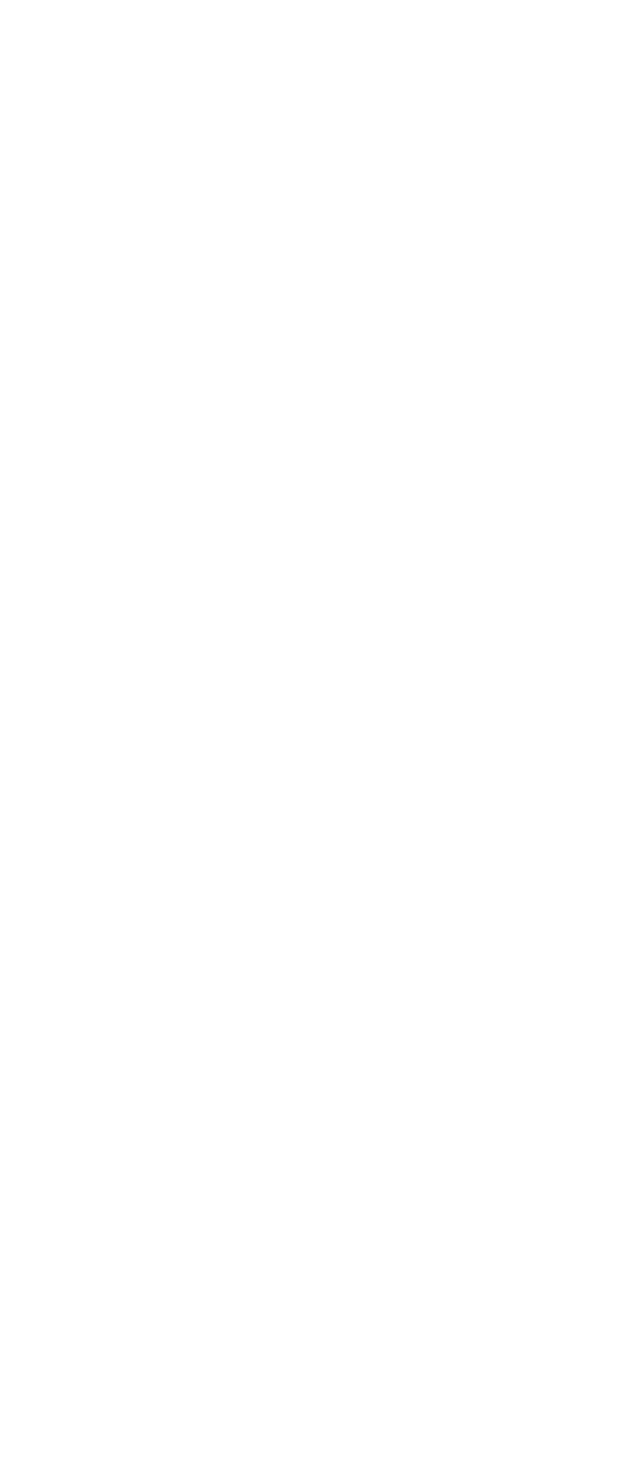
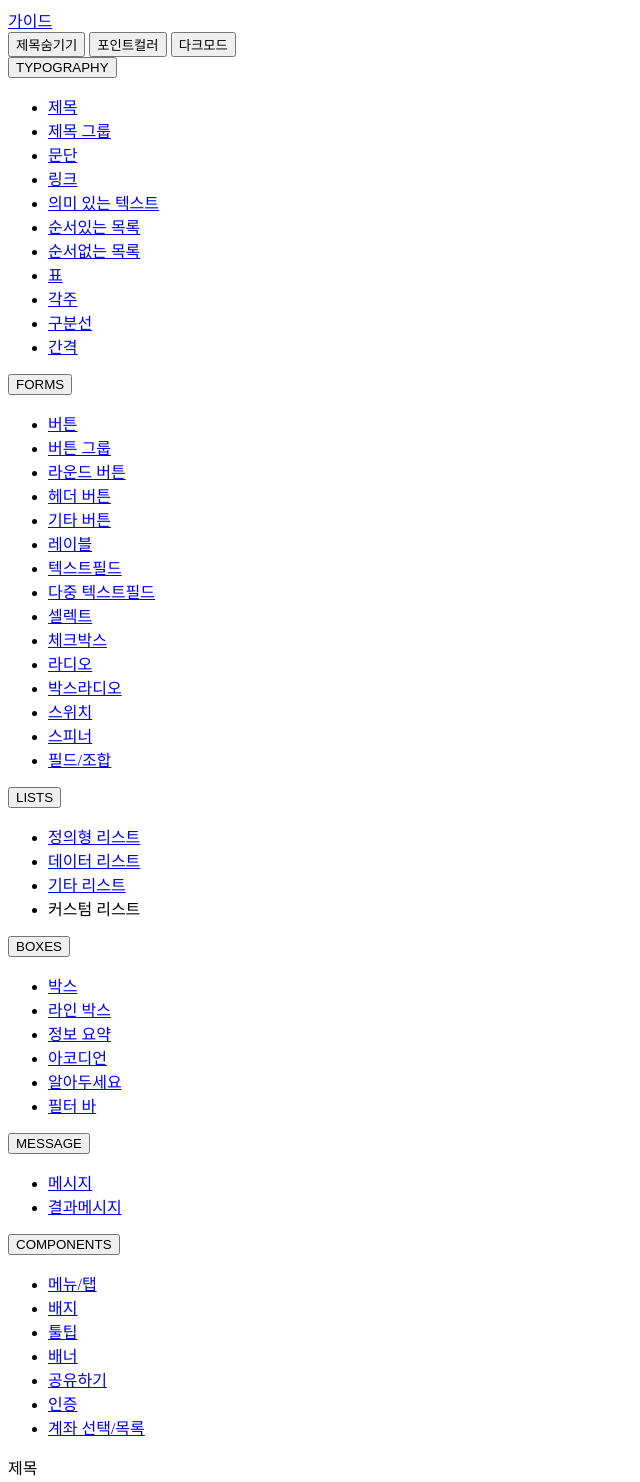
Before and after one commit to newExpand/common_example, a plain HTML site: page index.html in a window 1280 px wide. Shown: the whole page, without its empty margins (0-640 px from the left). Before the commit the page ends 800 px from the top, so only its background shows below. Drawn offline with Linux system fonts and the light colour scheme.

Commit message:
feat: nav 메뉴 및 공통 제목 마크업

```diff
--- a/index.html
+++ b/index.html
@@ -11,7 +11,131 @@
 </head>
 
 <body>
+    <div class="gh">
+        <div class="gh__title">
+            <!-- 로고 -->
+        </div>
 
+        <div class="gh__nav">
+            <a href="#none">가이드</a>
+        </div>
+
+        <div class="gh__utils">
+            <button type="button" class="gh__util -heading"><span>제목숨기기</span></button>
+            <button type="button" class="gh__util -point"><span>포인트컬러</span></button>
+            <button type="button" class="gh__util -dark"><span>다크모드</span></button>
+        </div>
+    </div>
+
+    <div class="gn">
+        <div class="gn__group -active">
+            <button type="button">TYPOGRAPHY</button>
+            <ul>
+                <li><a href="#target-heading">제목</a></li>
+                <li><a href="#target-hgroup">제목 그룹</a></li>
+                <li><a href="#target-paragraph">문단</a></li>
+                <li><a href="#target-link">링크</a></li>
+                <li><a href="#target-txt">의미 있는 텍스트</a></li>
+                <li><a href="#target-ol">순서있는 목록</a></li>
+                <li><a href="#target-ul">순서없는 목록</a></li>
+                <li><a href="#target-table">표</a></li>
+                <li><a href="#target-footnote">각주</a></li>
+                <li><a href="#target-hr">구분선</a></li>
+                <li><a href="#target-gap">간격</a></li>
+            </ul>
+        </div>
+
+        <div class="gn__group -active">
+            <button type="button">FORMS</button>
+            <ul>
+                <li><a href="#target-button">버튼</a></li>
+                <li><a href="#target-buttons">버튼 그룹</a></li>
+                <li><a href="#target-round-button">라운드 버튼</a></li>
+                <li><a href="#target-header-button">헤더 버튼</a></li>
+                <li><a href="#target-other-button">기타 버튼</a></li>
+                <li><a href="#target-label">레이블</a></li>
+                <li><a href="#target-text">텍스트필드</a></li>
+                <li><a href="#target-textarea">다중 텍스트필드</a></li>
+                <li><a href="#target-select">셀렉트</a></li>
+                <li><a href="#target-checkbox">체크박스</a></li>
+                <li><a href="#target-radio">라디오</a></li>
+                <li><a href="#target-box-radio">박스라디오</a></li>
+                <li><a href="#target-switch">스위치</a></li>
+                <li><a href="#target-spinner">스피너</a></li>
+                <li><a href="#target-field-mix">필드/조합</a></li>
+            </ul>
+        </div>
+
+        <div class="gn__group -active">
+            <button type="button">LISTS</button>
+            <ul>
+                <li><a href="#target-definition-list">정의형 리스트</a></li>
+                <li><a href="#target-data-list">데이터 리스트</a></li>
+                <li><a href="#target-shortcut">기타 리스트</a></li>
+                <li><a href="#target-custom-list"></a>커스텀 리스트</li>
+            </ul>
+        </div>
+
+        <div class="gn__group -active">
+            <button type="button">BOXES</button>
+            <ul>
+                <li><a href="#target-box">박스</a></li>
+                <li><a href="#target-line-box">라인 박스</a></li>
+                <li><a href="#target-data-summary">정보 요약</a></li>
+                <li><a href="#target-accordion">아코디언</a></li>
+                <li><a href="#target-notice">알아두세요</a></li>
+                <li><a href="#target-filter-bar">필터 바</a></li>
+            </ul>
+        </div>
+
+        <div class="gn__group -active">
+            <button type="button">MESSAGE</button>
+            <ul>
+                <li><a href="#target-message">메시지</a></li>
+                <li><a href="#target-result">결과메시지</a></li>
+            </ul>
+        </div>
+
+        <div class="gn__group -active">
+            <button type="button">COMPONENTS</button>
+            <ul>
+                <li><a href="#target-menu-tab">메뉴/탭</a></li>
+                <li><a href="#target-badge">배지</a></li>
+                <li><a href="#target-tooltip">툴팁</a></li>
+                <li><a href="#target-banner">배너</a></li>
+                <li><a href="#target-shares">공유하기</a></li>
+                <li><a href="#target-auth">인증</a></li>
+                <li><a href="#target-account">계좌 선택/목록</a></li>
+            </ul>
+        </div>
+    </div>
+
+    <div class="gc">
+        <div class="gl">
+            <div id="target-heading" class="gc__heading">제목</div>
+        </div>
+
+        <script type="text/template" data-title="제목1">
+            <h2 class="h1">H1</h2>
+        </script>
+        <script type="text/template" data-title="제목2">
+            <h2 class="h2">H2</h2>
+        </script>
+        <script type="text/template" data-title="제목3">
+            <h2 class="h3">H3</h2>
+        </script>
+        <script type="text/template" data-title="제목4">
+            <h3 class="h4">H4</h3>
+        </script>
+        <script type="text/template" data-title="제목5">
+            <h4 class="h5">H5</h4>
+        </script>
+        <script type="text/template" data-title="제목6">
+            <h5 class="h6">H6</h5>
+        </script>
+
+
+    </div>
 </body>
 
 </html>
```
